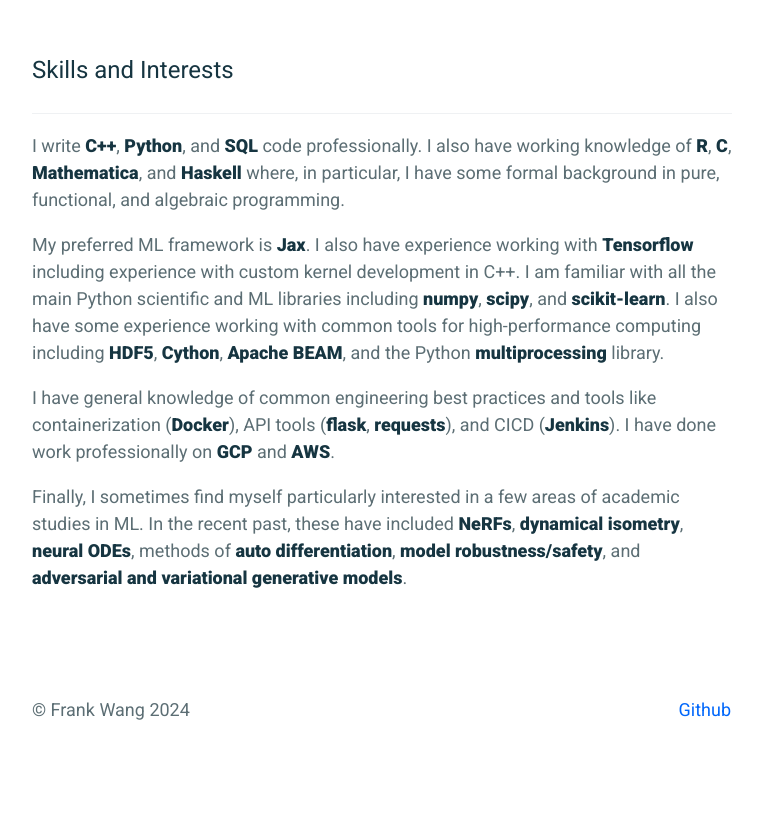
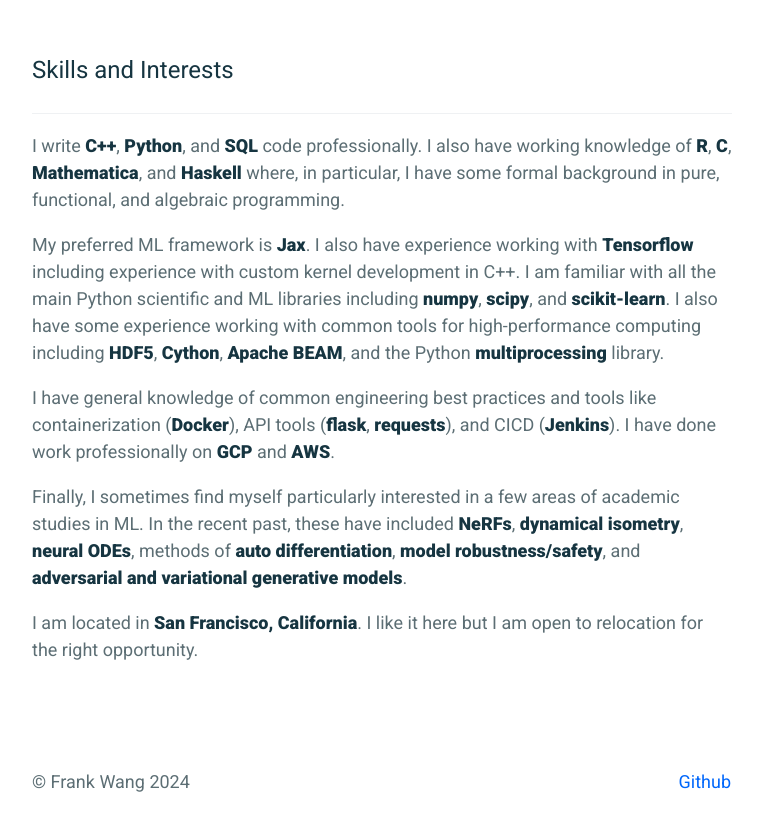
Before and after one commit to frankwang95/frankwang95.github.io, a Jekyll site: the page built from _pages/resume.md, in a window 1280 px wide and 900 px high, scrolled down 2281 px. Shown: the top 831 px of the window, without its empty margins (258-1020 px from the left). Built offline with Jekyll 4.4.1, drawn with Linux system fonts in a browser that asks for light colours.

Commit message:
Update resume.md

```diff
--- a/_pages/resume.md
+++ b/_pages/resume.md
@@ -73,3 +73,5 @@ My preferred ML framework is **Jax**. I also have experience working with **Tens
 I have general knowledge of common engineering best practices and tools like containerization (**Docker**), API tools (**flask**, **requests**), and CICD (**Jenkins**). I have done work professionally on **GCP** and **AWS**.
 
 Finally, I sometimes find myself particularly interested in a few areas of academic studies in ML. In the recent past, these have included **NeRFs**, **dynamical isometry**, **neural ODEs**, methods of **auto differentiation**, **model robustness/safety**, and **adversarial and variational generative models**.
+
+I am located in **San Francisco, California**. I like it here but I am open to relocation for the right opportunity.
```
